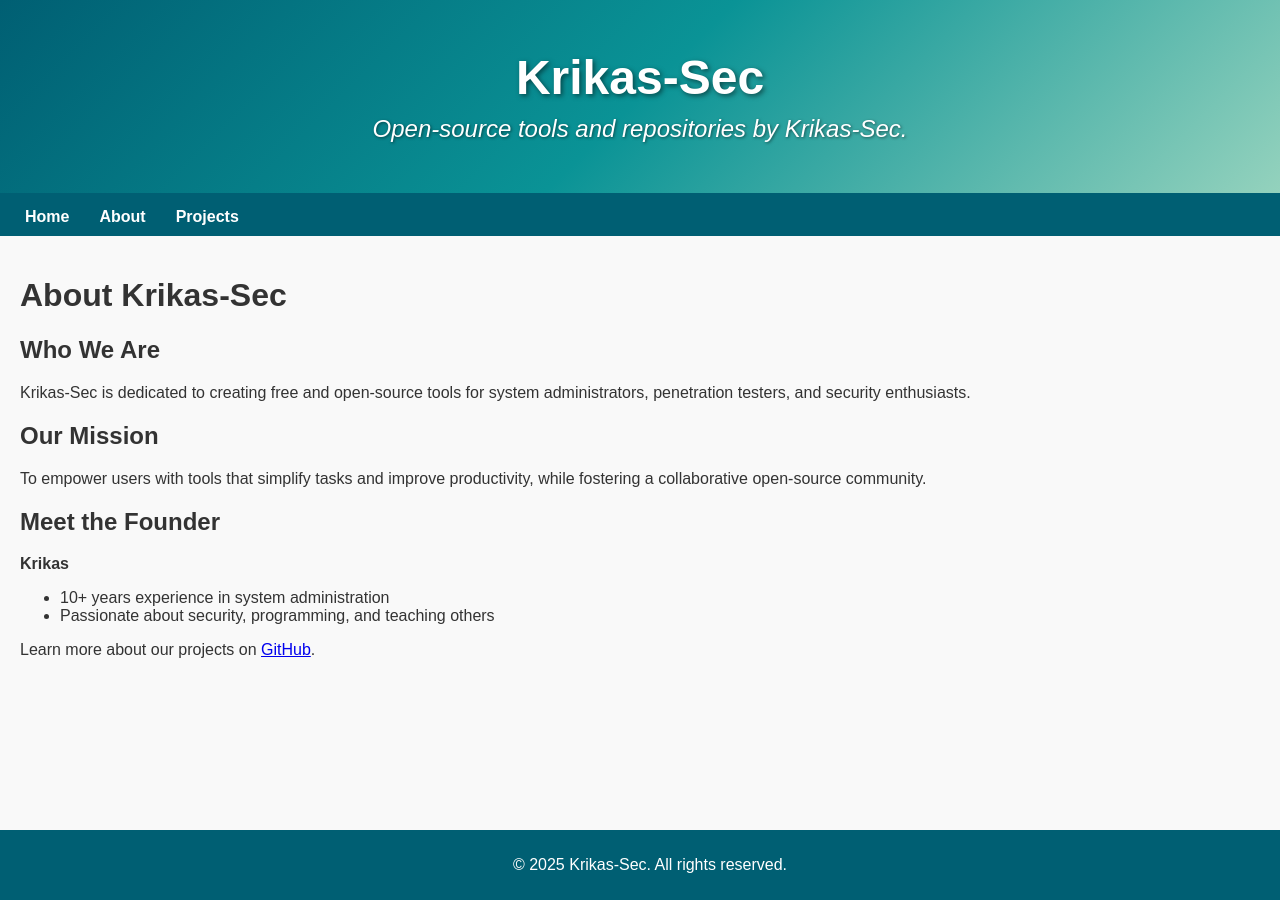
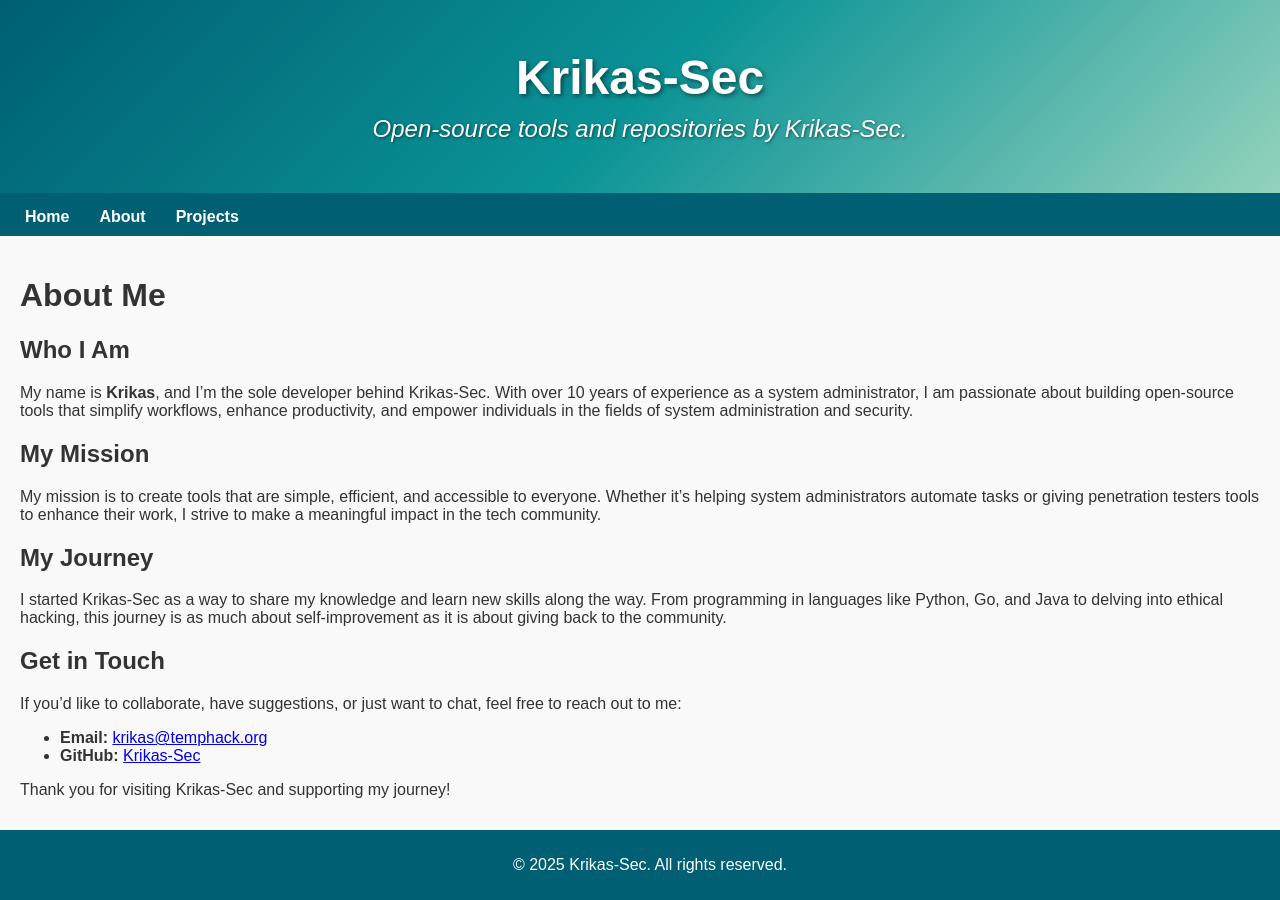
Before and after one commit to Krikas-Sec/Krikas-Sec.github.io, a Jekyll site: the page built from about.md, in a window 1280 px wide. Built offline with Jekyll 4.4.1, drawn with Linux system fonts in a browser that asks for light colours; our own code applies the rules of GitHub Pages for plain Markdown files.

Commit message:
Updated Home, About pages to reflect individual work

```diff
--- a/about.md
+++ b/about.md
@@ -1,18 +1,21 @@
 ---
 layout: default
 ---
+# About Me
 
-# About Krikas-Sec
+## Who I Am
+My name is **Krikas**, and I’m the sole developer behind Krikas-Sec. With over 10 years of experience as a system administrator, I am passionate about building open-source tools that simplify workflows, enhance productivity, and empower individuals in the fields of system administration and security.
 
-## Who We Are
-Krikas-Sec is dedicated to creating free and open-source tools for system administrators, penetration testers, and security enthusiasts.
+## My Mission
+My mission is to create tools that are simple, efficient, and accessible to everyone. Whether it's helping system administrators automate tasks or giving penetration testers tools to enhance their work, I strive to make a meaningful impact in the tech community.
 
-## Our Mission
-To empower users with tools that simplify tasks and improve productivity, while fostering a collaborative open-source community.
+## My Journey
+I started Krikas-Sec as a way to share my knowledge and learn new skills along the way. From programming in languages like Python, Go, and Java to delving into ethical hacking, this journey is as much about self-improvement as it is about giving back to the community.
 
-## Meet the Founder
-**Krikas**
-- 10+ years experience in system administration
-- Passionate about security, programming, and teaching others
+## Get in Touch
+If you'd like to collaborate, have suggestions, or just want to chat, feel free to reach out to me:
 
-Learn more about our projects on [GitHub](https://github.com/Krikas-Sec).
+- **Email:** [krikas@temphack.org](mailto:krikas@temphack.org)
+- **GitHub:** [Krikas-Sec](https://github.com/Krikas-Sec)
+
+Thank you for visiting Krikas-Sec and supporting my journey!
```
